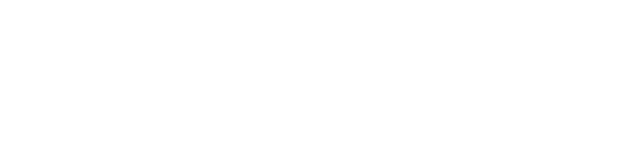
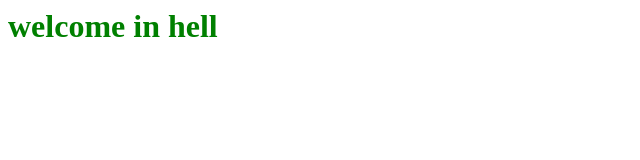
Before and after one commit to KonosubaProot/Konosubas-bawls, a plain HTML site: page index.html in a window 1280 px wide. Shown: the whole page, without its empty margins (0-640 px from the left). Drawn offline with Linux system fonts and the light colour scheme.

Commit message:
Update index.html

```diff
--- a/index.html
+++ b/index.html
@@ -3,6 +3,6 @@
   <title>hai welcome</title>
    </head>
   <body>
-<h1><span style="color : green;>welcome in hell</h1>
+<h1><span style="color : green;">welcome in hell</h1>
   </body>
 </html>
```
